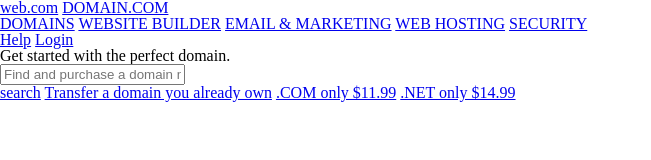
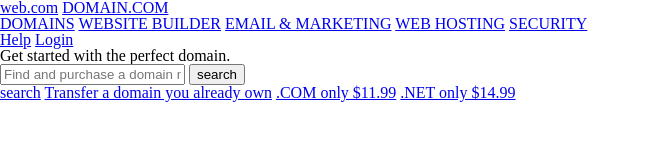
Before and after one commit to Destiny653/Domain.com, a plain HTML site: page index.html in a window 1280 px wide. Shown: the whole page, without its empty margins (0-651 px from the left). Drawn offline with Linux system fonts and the light colour scheme.

Commit message:
adding form

```diff
--- a/index.html
+++ b/index.html
@@ -23,11 +23,10 @@
         <a href="#">Login</a>
     </header>
     <p>Get started with the perfect domain.</p>
-    <fieldset>
-        <label>
+           <form >
             <input type="text" name="text" placeholder="Find and purchase a domain name"></input>
-        </label>
-    </fieldset>
+            <button>search</button>
+           </form>
     <a href="#">search</a>
     <a href="#">Transfer a domain you already own</a>
    <a href="#">.COM only $11.99</a>
```
Also changed, not shown: assets/css/styles.css (+15 -3 lines).
